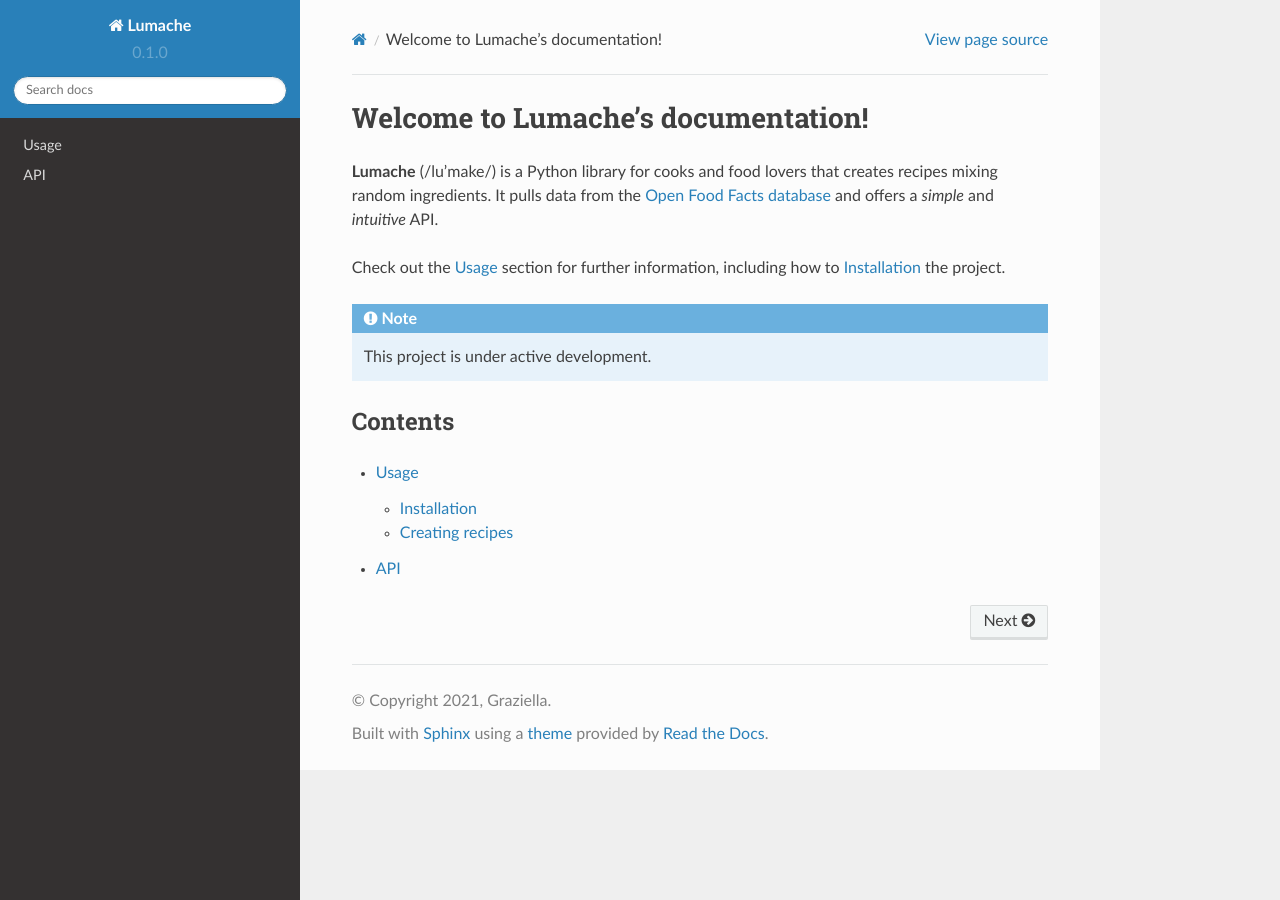
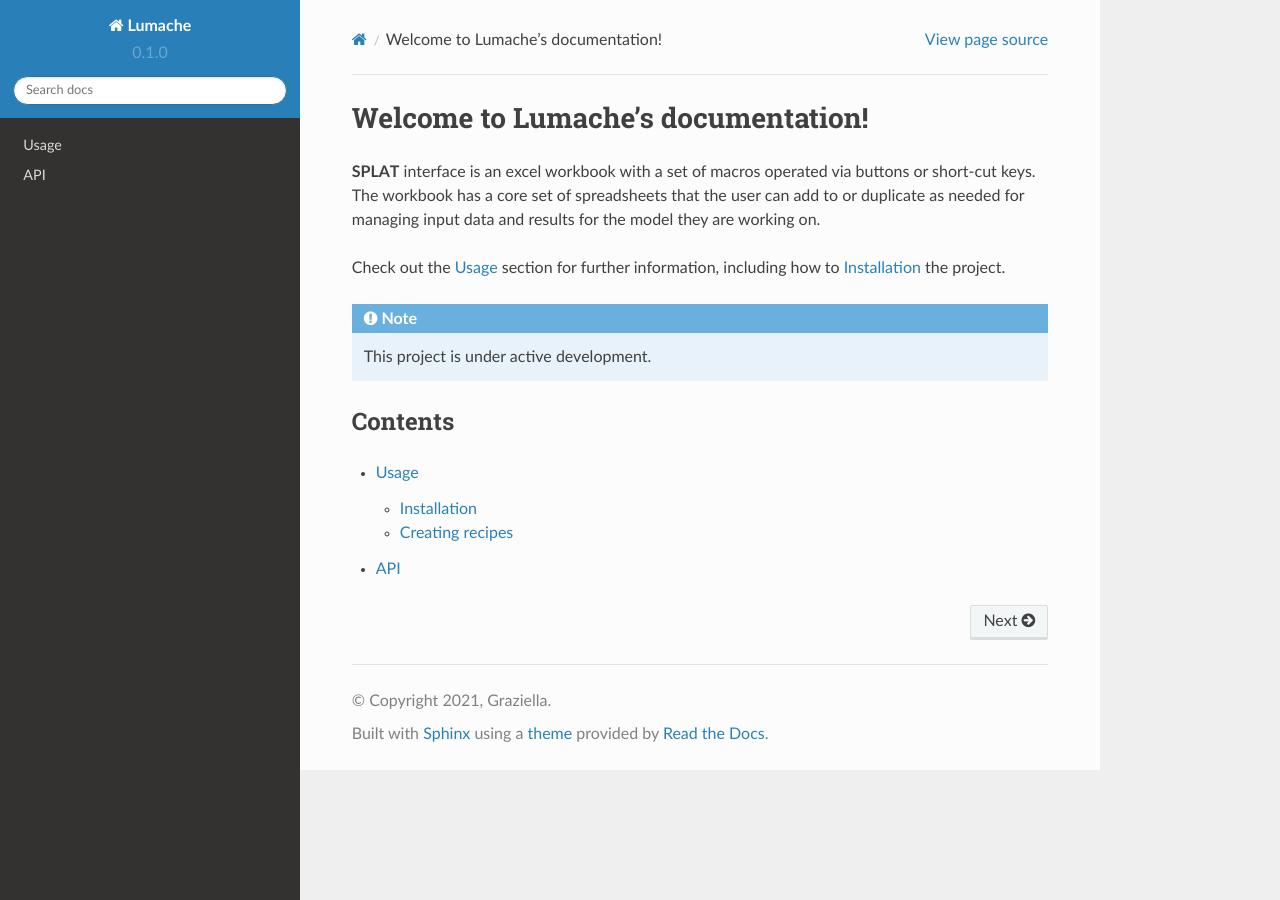
Before and after one commit to SPLATteam/SPLAT-WebGuide, a Sphinx documentation site: the page built from docs/source/index.rst, in a window 1280 px wide. Built offline with Sphinx 7.4.7 and the Read the Docs theme 2.0.0, drawn with Linux system fonts in a browser that asks for light colours.

Commit message:
Update index.rst
added intro on SPLAT-interface

```diff
--- a/docs/source/index.rst
+++ b/docs/source/index.rst
@@ -1,10 +1,8 @@
 Welcome to Lumache's documentation!
 ===================================
 
-**Lumache** (/lu'make/) is a Python library for cooks and food lovers
-that creates recipes mixing random ingredients.
-It pulls data from the `Open Food Facts database <https://world.openfoodfacts.org/>`_
-and offers a *simple* and *intuitive* API.
+**SPLAT** interface is an excel workbook with a set of macros operated via buttons or short-cut keys.
+The workbook has a core set of spreadsheets that the user can add to or duplicate as needed for managing input data and results for the model they are working on.
 
 Check out the :doc:`usage` section for further information, including
 how to :ref:`installation` the project.
```
